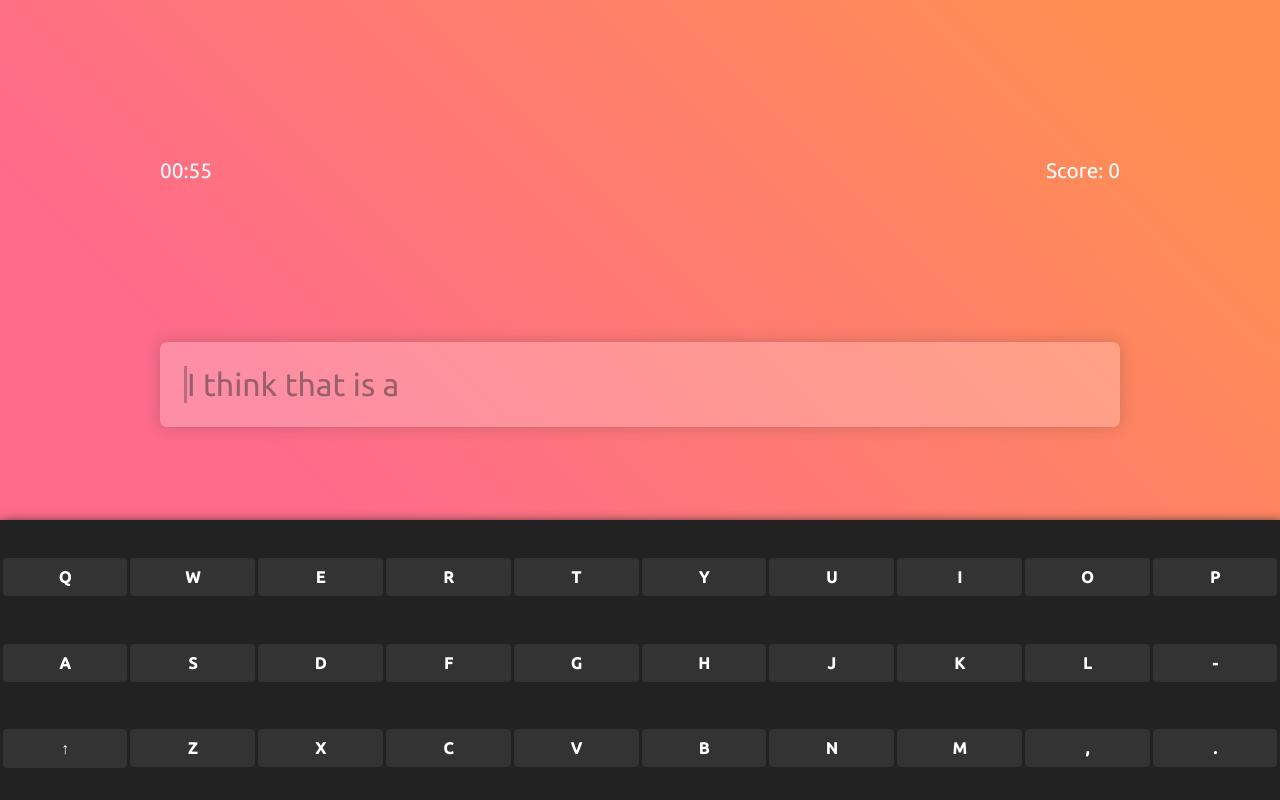
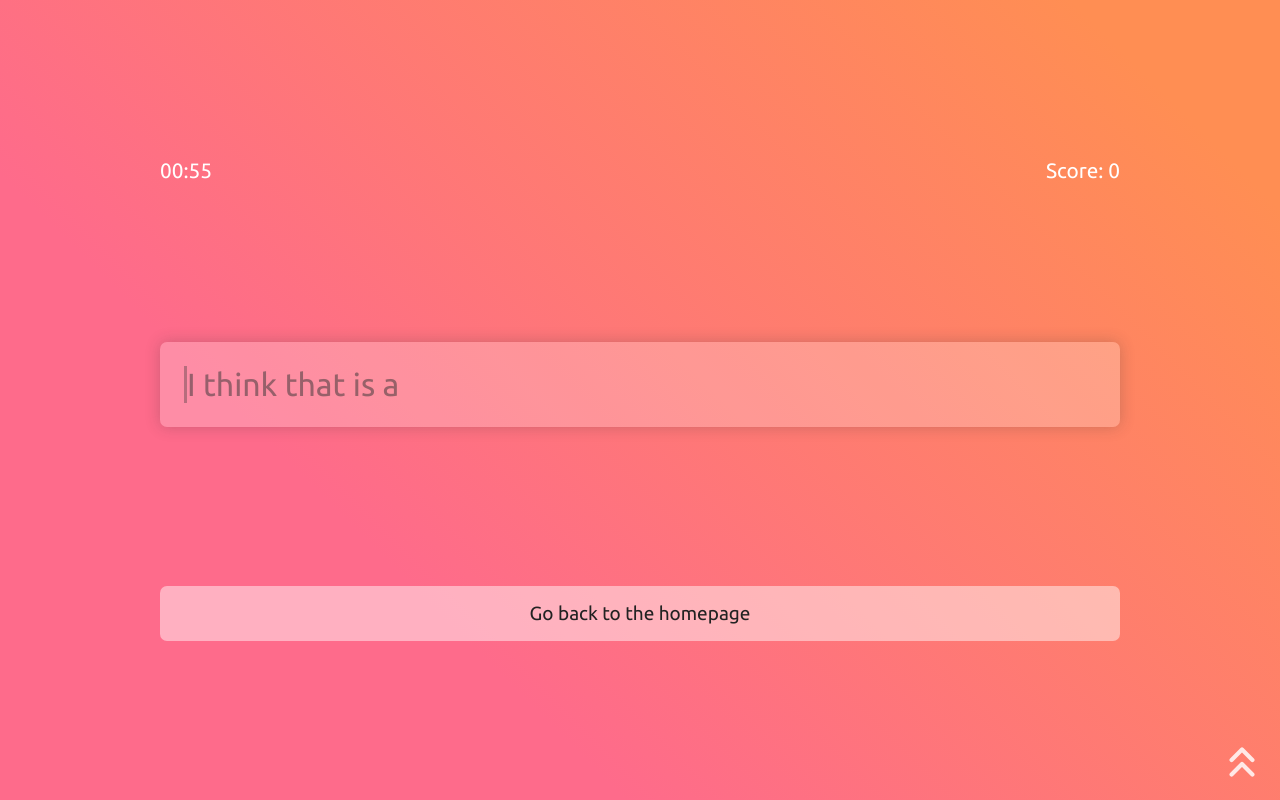
Before and after one commit to charlzzdev/typing-game, a Gatsby site: page /game in a window 1280 px wide. Shown: the top 800 px of the page. Built offline with nearby package versions, Linux system fonts and the light colour scheme; Gatsby itself is replaced by a stand-in of ours.

Commit message:
add keyboard toggler

```diff
--- a/src/components/keyboard.js
+++ b/src/components/keyboard.js
@@ -1,6 +1,6 @@
 import React, { useState, useEffect } from 'react';
 
-const Keyboard = () => {
+const Keyboard = ({active}) => {
       const [keys, setKeys] = useState([]);
       const keyArr = ['Q', 'W', 'E', 'R', 'T', 'Y', 'U', 'I', 'O', 'P', 'A', 'S', 'D', 'F', 'G', 'H', 'J', 'K', 'L', '-', '↑', 'Z', 'X', 'C', 'V', 'B', 'N', 'M', ',', '.'];
 
@@ -22,7 +22,7 @@ const Keyboard = () => {
       }
 
       return (
-            <div id="keyboard">
+            <div id="keyboard" className={active ? 'active' : 'inactive'}>
                   {
                         keyArr.map(key => {
                               if (key !== '↑') {
--- a/src/components/layout.css
+++ b/src/components/layout.css
@@ -10,6 +10,7 @@ body{
       display: flex;
       align-items: center;
       justify-content: center;
+      overflow: hidden;
 }
 
 *{
@@ -237,7 +238,8 @@ button::after{
       bottom: 0;
       left: 0;
       box-shadow: 2px 2px 10px #222;
-      animation: keyboardFadeIn 670ms ease-in-out;
+      transition: bottom 670ms cubic-bezier(.75,0,.4,1.01);
+      animation: generalFadeIn 670ms;
 
       display: grid;
       grid-template-columns: 10% 10% 10% 10% 10% 10% 10% 10% 10% 10%;
@@ -247,16 +249,8 @@ button::after{
       align-items: center;
 }
 
-@keyframes keyboardFadeIn{
-      0%{
-            opacity: 0;
-            height: 0;
-      }
-      50%{ opacity: 0; }
-      100%{
-            opacity: 1;
-            height: 35%;
-      }
+#keyboard.inactive{
+      bottom: -100%;
 }
 
 #keyboard .key, #keyboard .shift{
@@ -264,6 +258,26 @@ button::after{
       padding: 10px 5px;
       font-weight: bold;
       border-radius: 4px;
+}
+
+.activate-keyboard{
+      position: absolute;
+      right: 0.8rem;
+      bottom: 0.8rem;
+      cursor: pointer;
+      transition: all 670ms cubic-bezier(.75,0,.4,1.01);
+      animation: generalFadeIn 670ms;
+}
+
+@keyframes generalFadeIn {
+      0%{opacity: 0}
+      50%{opacity: 0}
+      100%{opacity: 1}
+}
+
+.activate-keyboard.active{
+      bottom: 35vh;
+      transform: rotateZ(-180deg);
 }
 
 @media(max-width: 1310px){
--- a/src/pages/game.js
+++ b/src/pages/game.js
@@ -12,6 +12,7 @@ const Game = ({ location }) => {
       const [streak, setStreak] = useState(1);
       const [gameActive, setGameActive] = useState(true);
       const [wordEnd, setWordEnd] = useState(false);
+      const [keyboardActive, setKeyboardActive] = useState(typeof window !== 'undefined' && window.innerWidth < 800 ? true : false);
 
       if (!location.state) {
             location.state = {
@@ -49,7 +50,8 @@ const Game = ({ location }) => {
                               </div>
                   }
                   <Link to="/" className="btn">Go back to the homepage</Link>
-                  <Keyboard />
+                  <Keyboard active={keyboardActive} />
+                  <svg xmlns="https://www.w3.org/2000/svg" width="50" height="50" viewBox="0 0 24 24" fill="none" stroke="#ffffffd3" strokeWidth="2" strokeLinecap="round" strokeLinejoin="round" className={`activate-keyboard ${keyboardActive ? 'active' : 'inactive'}`} onClick={() => setKeyboardActive(!keyboardActive)}><path d="M17 11l-5-5-5 5M17 18l-5-5-5 5" /></svg>
             </Layout>
       )
 }
```
